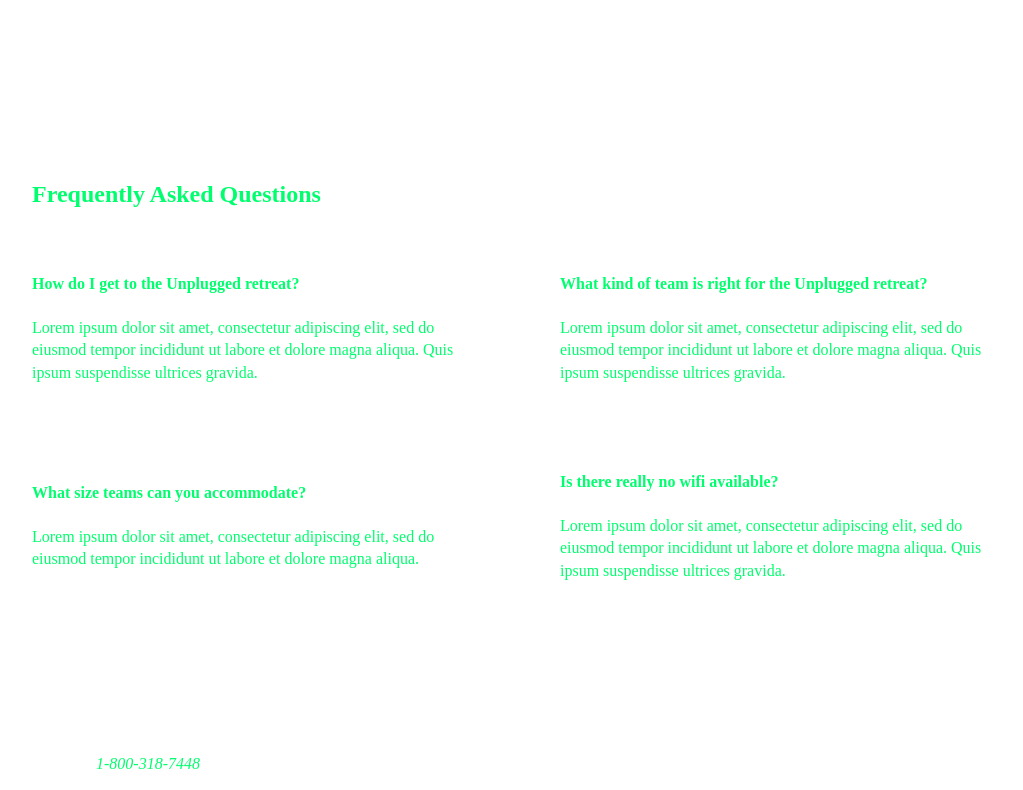
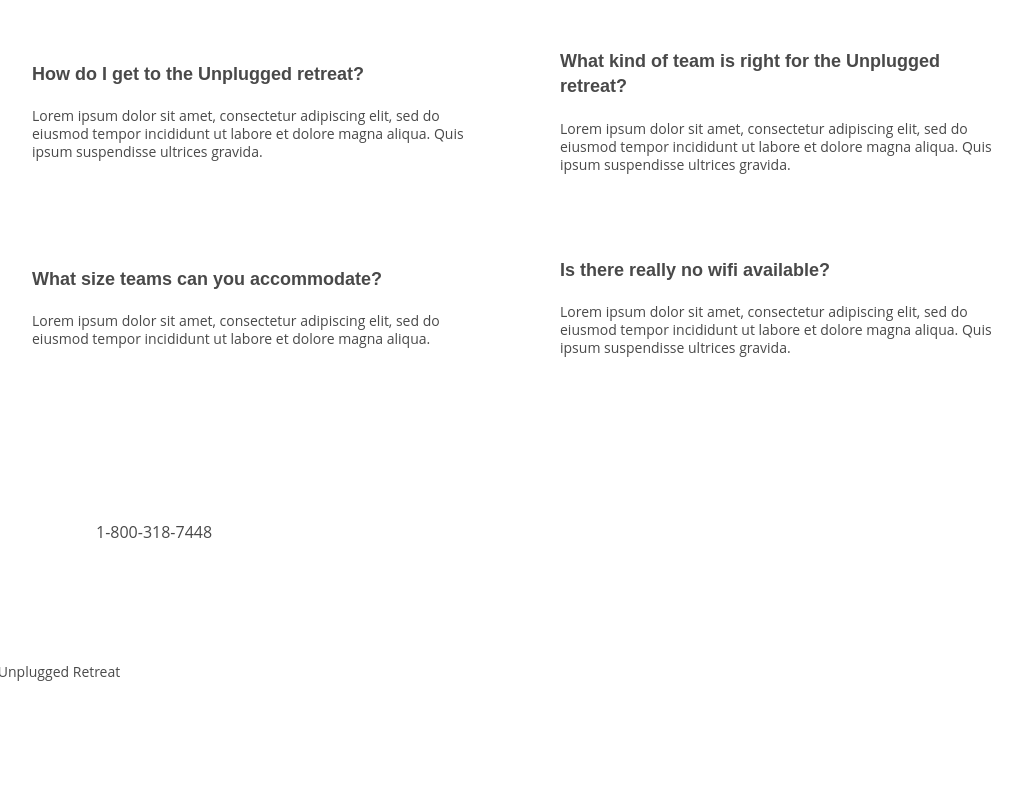
Before and after one commit to SoupOrCereal/responsive-website, a website: page faq/index.html in a window 1280 px wide. Shown: the part 212-1002 px from the top of the page, without its empty margins (128-1151 px from the left). After the commit the page ends 913 px from the top, so only its background shows below. Drawn offline with Linux system fonts and the light colour scheme.

Commit message:
Text style

```diff
--- a/css/main.css
+++ b/css/main.css
@@ -12,7 +12,7 @@
    ========================================================================== */
 
 html {
-  color: rgb(0, 255, 110);
+  color: rgb(73, 73, 73);
   font-size: 1em;
   line-height: 1.4;
 }
@@ -86,6 +86,55 @@ textarea {
 /* ==========================================================================
    Author's custom styles
    ========================================================================== */
+
+   /* General Styles */
+
+html {
+	font-size: 16px;
+}
+
+body {
+  font-size: 1em;
+  font-family: 'Open Sans', sans-serif;
+  text-align: left;
+}
+
+ul,
+ol {
+  list-style-type: none;
+}
+
+a {
+  color: #e2e3ed;
+  text-decoration: none;
+}
+
+h2 {
+  font-family: 'Poppins', sans-serif;
+  font-size: 1.875em;
+}
+
+h3,
+h4 {
+  font-family: 'Poppins', sans-serif;
+  margin: 20px 0;
+  font-size: 1.125em;
+}
+
+p {
+  font-size: .875em;
+  line-height: 1.285;
+}
+
+address {
+ font-style: normal;
+}
+
+.content-wrapper {
+  width: 90%;
+  margin: 50px 0;
+}
+
 /* -------------------- Base Header - Footer Styles -------------------- */
 
 header,
@@ -96,11 +145,22 @@ footer {
   flex-flow: row wrap;
 }
 
+header {
+  padding: 15px 0;
+}
+
 header .content-wrapper {
+  margin: 0;
   display: flex;
   justify-content: center;
   align-items: center;
   flex-flow: row wrap;
+}
+
+.header-divider {
+  width: 100%;
+  height: 1px;
+  margin: 10px 0 20px 0;
 }
 
 header nav {
@@ -108,11 +168,30 @@ header nav {
   justify-content: space-around;
   align-items: center;
   flex-flow: row wrap;
+  width: 60%;
 }
 
 header nav ul {
   display: flex;
   justify-content: space-around;
+  width: 100%;
+}
+
+footer {
+  flex-direction: column;
+}
+
+footer p {
+  margin: 0;
+}
+
+footer .content-wrapper {
+  width: 55%;
+  margin: 50px 0;
+}
+
+footer .contact {
+  margin-bottom: 50px;
 }
 
 footer .social-icons {
@@ -125,6 +204,10 @@ footer .social-icons p {
   display: flex;
   justify-content: center;
   align-items: center;
+}
+
+footer .copyright {
+  margin: 20px 0;
 }
 
 
@@ -386,7 +469,7 @@ margin-bottom: 50px;
     }
 
     .features .features-item-description {
-      width: 50%;
+      width: 61.337%;
     }
 
     /* Reviews */
@@ -427,7 +510,7 @@ margin-bottom: 50px;
       display: flex;
       justify-content: space-between;
       align-items: center;
-      padding-top: 20px
+      padding-top: 20px;
     }
 
     .mission-content p {
@@ -464,6 +547,10 @@ margin-bottom: 50px;
 
 @media only screen and (min-width:1200px) {
   /*Desktop styles here*/
+
+  header {
+    padding: 15px 0;
+  }
 
   .content-wrapper {
     max-width: 960px;
@@ -515,13 +602,6 @@ margin-bottom: 50px;
     width: 100%;
   }
 
-}
-
-@media print,
-  (-webkit-min-device-pixel-ratio: 1.25),
-  (min-resolution: 1.25dppx),
-  (min-resolution: 120dpi) {
-  /* Style adjustments for high resolution devices */
 }
 
 /* ==========================================================================
```
